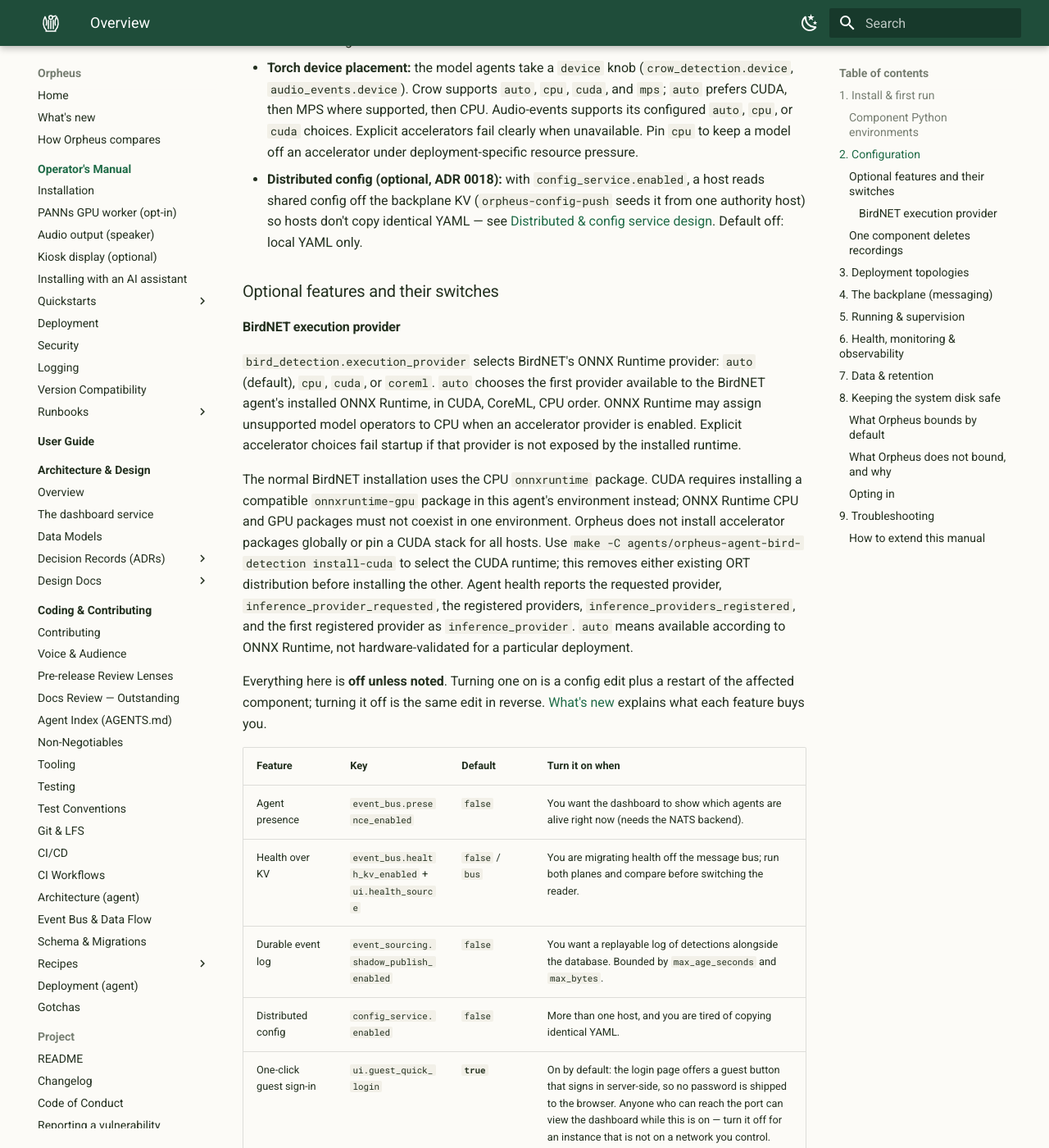
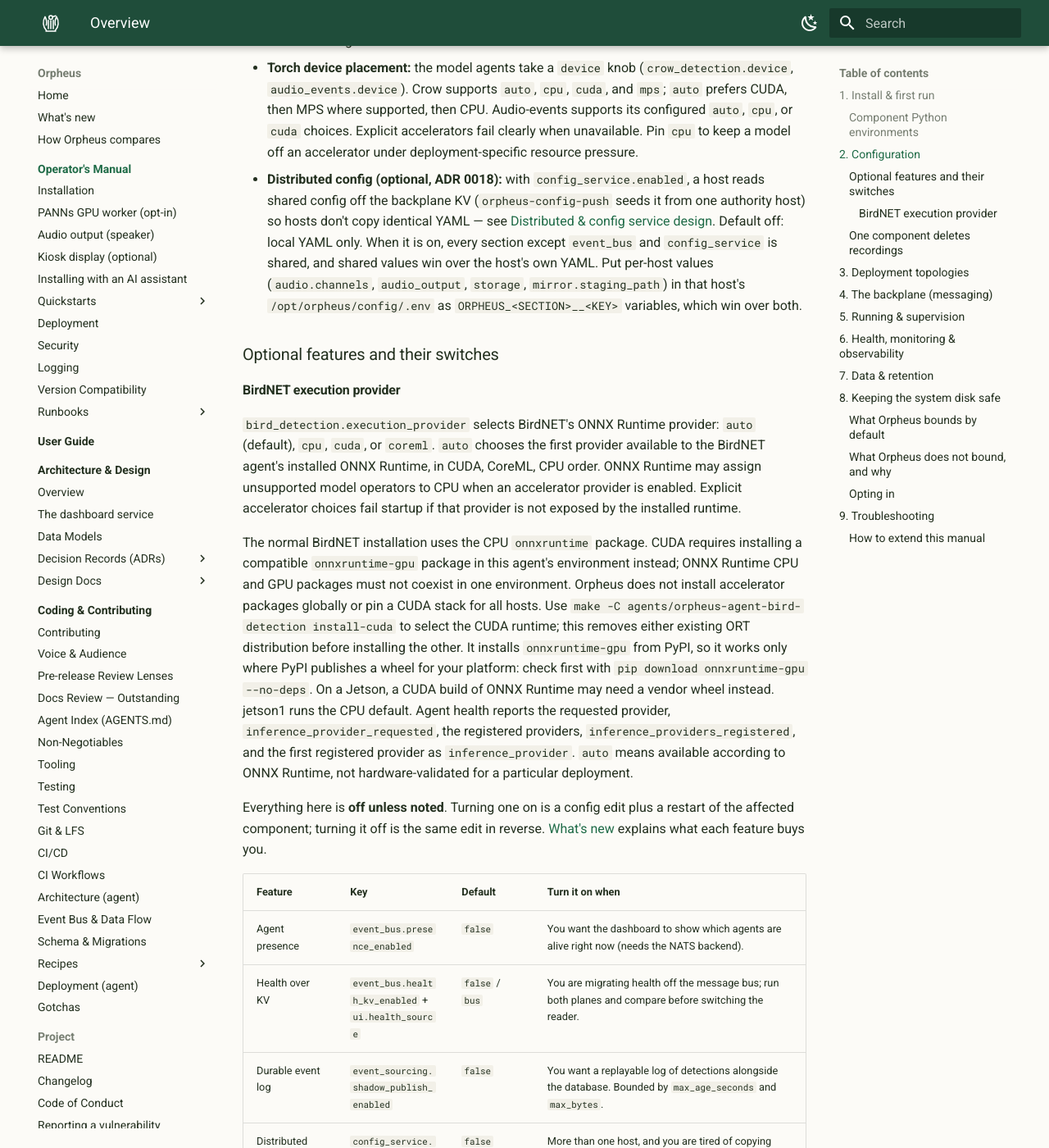
Before and after one commit to scottchronicity/orpheus, an MkDocs documentation site: the page built from docs/operator-manual/index.md, in a window 1280 px wide and 1400 px high, scrolled down 2286 px. Shown: the whole window at 82% size. Built offline with MkDocs 1.6.1 and Material for MkDocs 9.7.7, drawn with Linux system fonts in a browser that asks for light colours.

Commit message:
docs: env 0/1 values, the BirdNET CUDA wheel, per-host shared config, and the crow model step
- panns-gpu.md: environment values 0 and 1 are parsed as false/true, so the
  GPU worker's integer settings set to 0 or 1 that way fail at startup; set
  them in orpheus.yaml. (The parser itself is left for a decision.)
- operator manual: install-cuda for bird detection installs onnxruntime-gpu
  from PyPI and needs a wheel for the platform.
- operator manual: with config_service on, everything but event_bus and
  config_service is shared and wins over local YAML; per-host values belong
  in the host's .env, which wins over both.
- ADR 0020: a dated note that ADR 0024's 3.12 move followed on this branch.
- Makefile: download-models no longer says crow models are manual; it names
  the crow agent's own download-models target.
Found by the configuration/documentation review.

```diff
--- a/docs/operator-manual/index.md
+++ b/docs/operator-manual/index.md
@@ -85,7 +85,11 @@ server, reconnect policy), see [Audio output](audio-output.md).
   reads shared config off the backplane KV (`orpheus-config-push` seeds it from one
   authority host) so hosts don't copy identical YAML — see
   [Distributed & config service design](../designs/distributed-and-config-service.md).
-  Default off: local YAML only.
+  Default off: local YAML only. When it is on, every section except `event_bus` and
+  `config_service` is shared, and shared values win over the host's own YAML. Put
+  per-host values (`audio.channels`, `audio_output`, `storage`,
+  `mirror.staging_path`) in that host's `/opt/orpheus/config/.env` as
+  `ORPHEUS_<SECTION>__<KEY>` variables, which win over both.
 
 ### Optional features and their switches
 
@@ -104,7 +108,10 @@ environment instead; ONNX Runtime CPU and GPU packages must not coexist in one
 environment. Orpheus does not install accelerator packages globally or pin a
 CUDA stack for all hosts. Use `make -C agents/orpheus-agent-bird-detection
 install-cuda` to select the CUDA runtime; this removes either existing ORT
-distribution before installing the other. Agent health reports the requested
+distribution before installing the other. It installs `onnxruntime-gpu` from
+PyPI, so it works only where PyPI publishes a wheel for your platform: check
+first with `pip download onnxruntime-gpu --no-deps`. On a Jetson, a CUDA build
+of ONNX Runtime may need a vendor wheel instead. jetson1 runs the CPU default. Agent health reports the requested
 provider, `inference_provider_requested`, the registered providers,
 `inference_providers_registered`, and the first registered provider as
 `inference_provider`. `auto` means available according to ONNX Runtime, not
```
Also changed, not shown: docs/adr/0020-portable-capabilities-and-runtime-boundaries.md (+4 -1 lines), docs/operator-manual/panns-gpu.md (+4 -0 lines), 1 other file.
